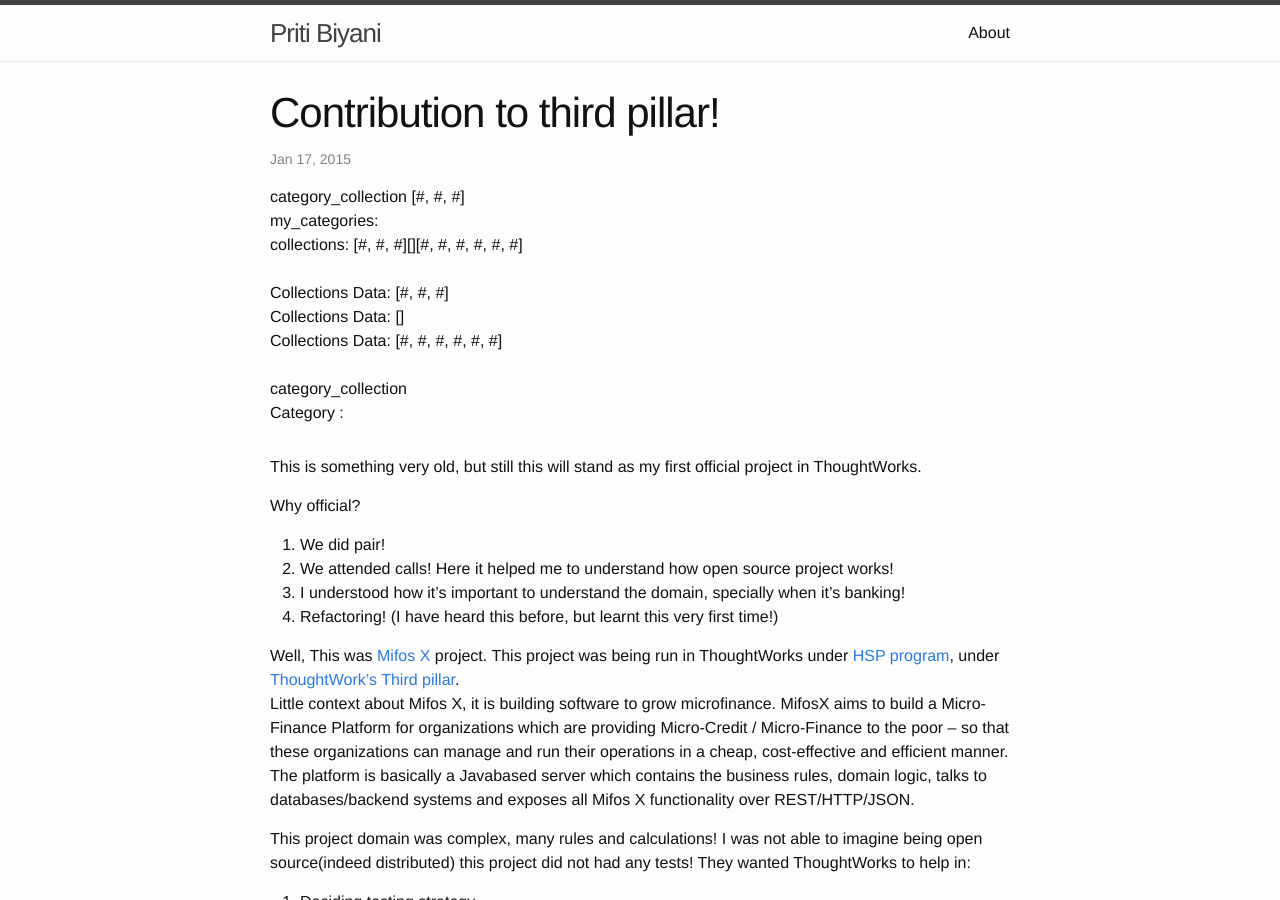
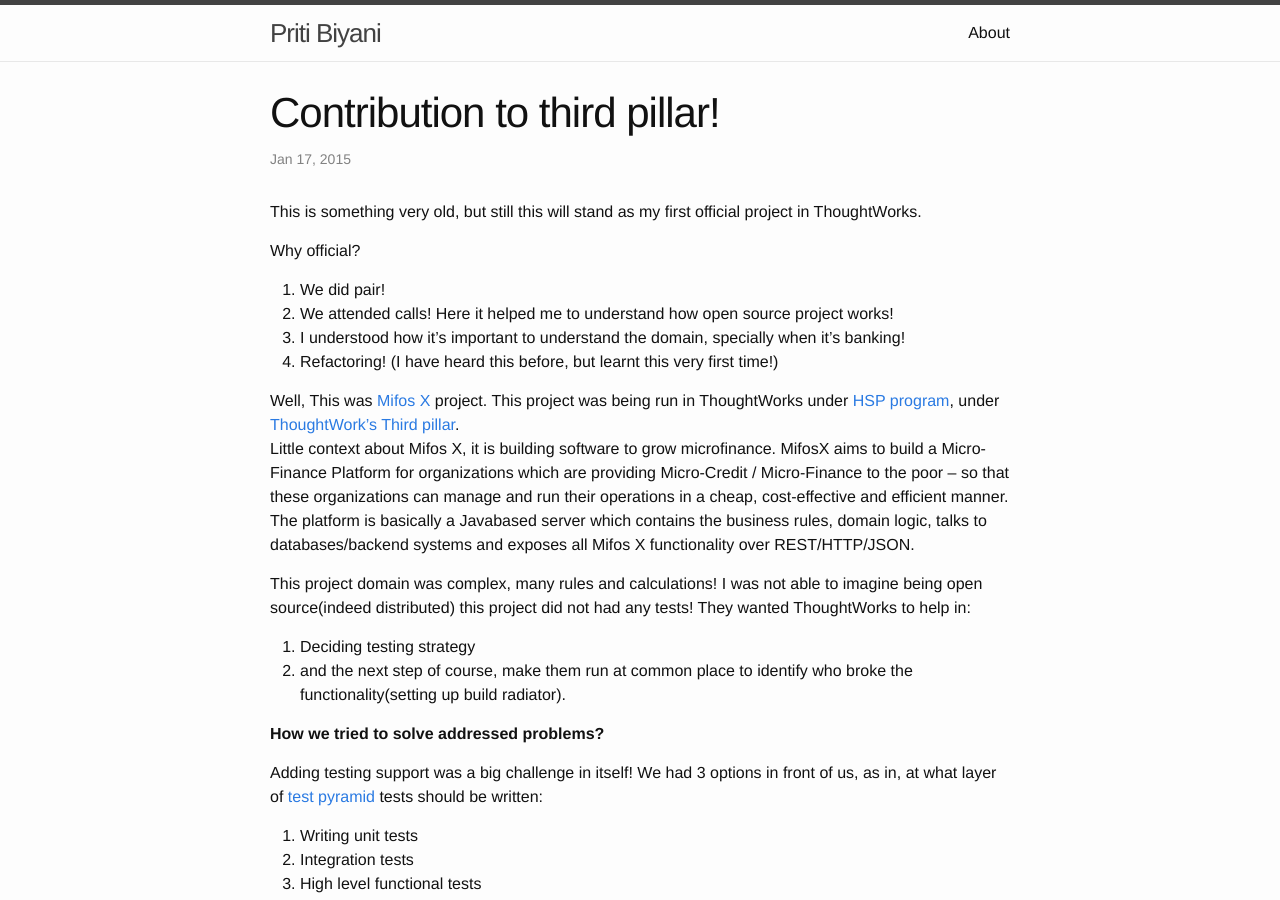
Before and after one commit to pritibiyani/pritibiyani.github.io, a Jekyll site: the page built from _posts/2015-01-17-contribution-to-third-pillar.markdown, in a window 1280 px wide and 900 px high. Built offline with Jekyll 4.4.1, drawn with Linux system fonts in a browser that asks for light colours; comment, search, counter and statistics services are not loaded.

Commit message:
Hiding all debug statement by changing key

```diff
--- a/_layouts/post.html
+++ b/_layouts/post.html
@@ -8,7 +8,7 @@ layout: default
     <p class="post-meta">{{ page.date | date: "%b %-d, %Y" }}{% if page.author %} • {{ page.author }}{% endif %}{% if page.meta %} • {{ page.meta }}{% endif %}</p>
       <div id="tags">
         {% assign post = page %}
-          {% if post.category %}
+          {% if post.category1 %}
           {% assign category_collection = site.collections | where: "label", "my_categories" %}
           category_collection {{ category_collection }} <br>
           my_categories: {{ site.collections['my_categories'] }} <br>
```
